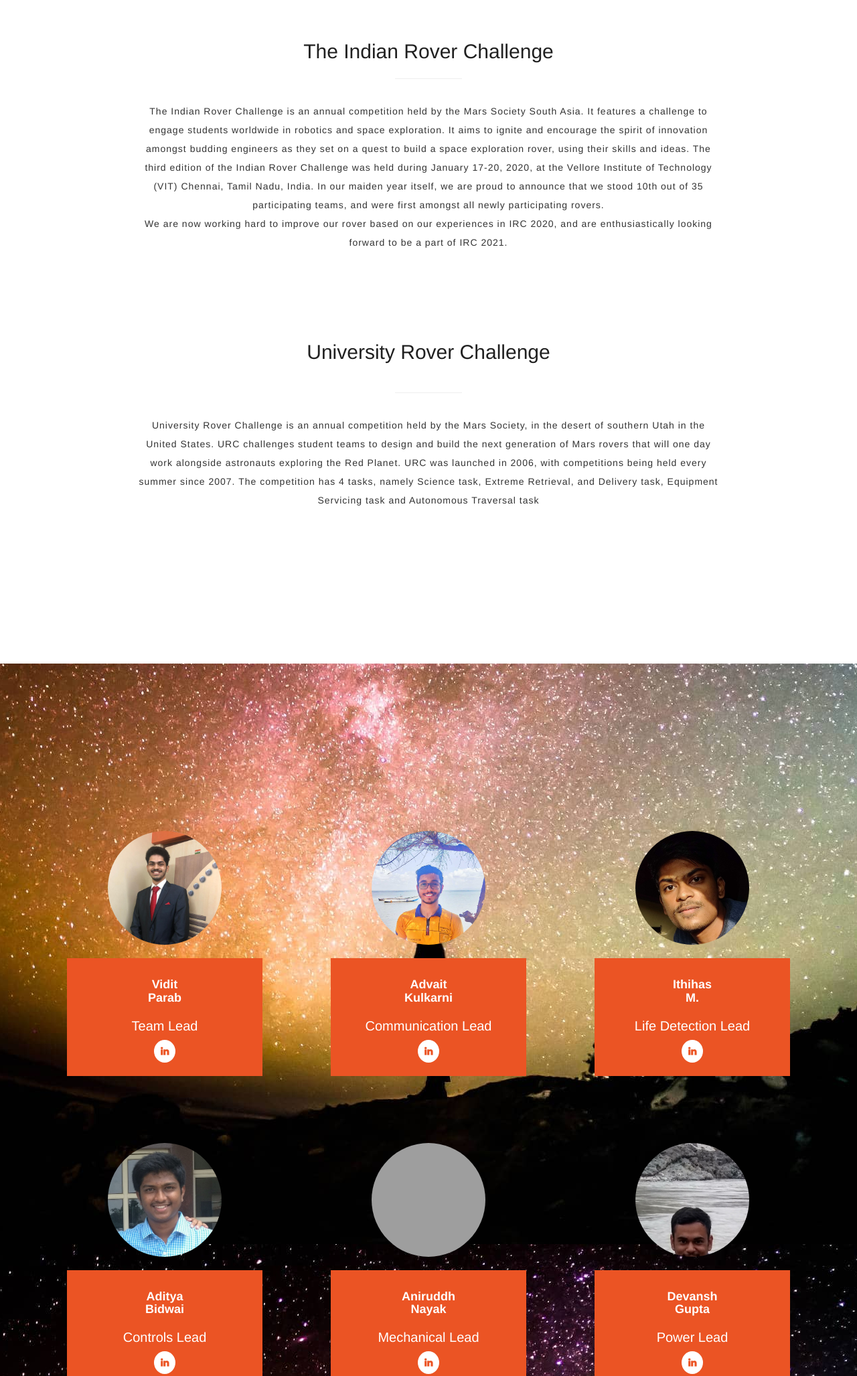
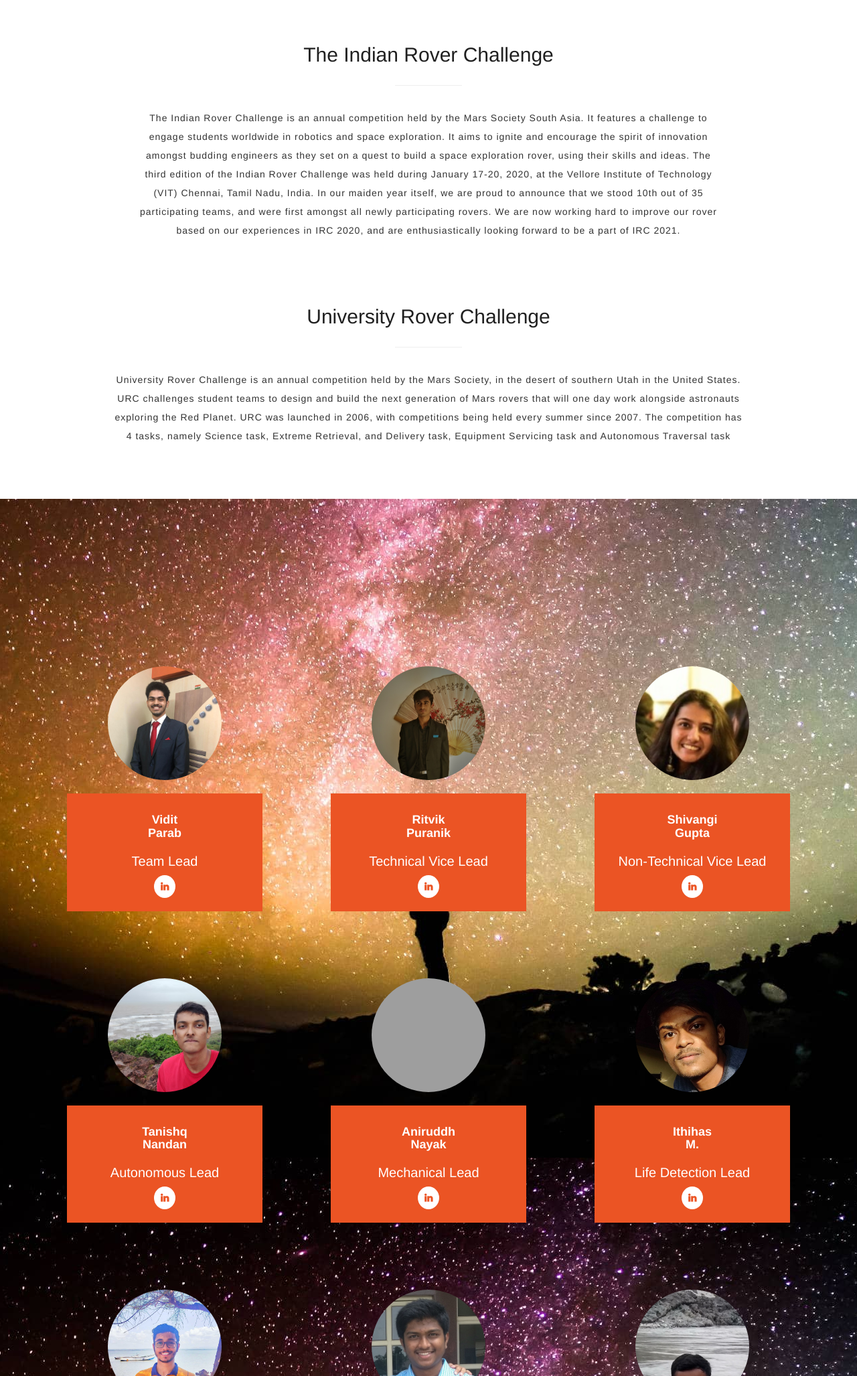
Before and after one commit to ishantgupta777/kratos, a website with bundled scripts: page client/index.html in a window 1280 px wide. Shown: the part 1329-3384 px from the top of the page at 67% size. Built offline with nearby package versions, Linux system fonts and the light colour scheme; grey boxes are pictures that could not be loaded.

Commit message:
updated contents

```diff
--- a/client/css/templatemo-style.css
+++ b/client/css/templatemo-style.css
@@ -243,7 +243,7 @@
 }
 
 /* intro section */
-#intro {
+.intro1 {
 	padding-top: 180px;
 	padding-bottom: 40px;
 }
@@ -258,7 +258,7 @@
 	padding-bottom: 150px;
 }
 
-section#intro.intro1 {
+.intro1 {
 	padding-bottom: 0px;
 }
 
@@ -269,9 +269,20 @@
 #intro h2 {
 	padding-bottom: 10px;
 }
-
-#intro h4 {
-	padding-bottom: 16px;
+.intro2 h2{
+	line-height: 30px;
+}
+.intro2
+{
+	padding-bottom: 0%;
+}
+.intro3
+{
+	padding-top: 0%;
+	margin-top: 0%;
+}
+.intro3 h2{
+	line-height: 30px;
 }
 
 /* work section */
--- a/client/index.html
+++ b/client/index.html
@@ -16,6 +16,8 @@
   <link rel="stylesheet" href="css/nivo-lightbox.css">
   <link rel="stylesheet" href="css/nivo_themes/default/default.css">
   <link rel="stylesheet" href="css/templatemo-style.css">
+  <script src="//ajax.googleapis.com/ajax/libs/jquery/1.9.0/jquery.min.js"></script>
+  <script src="https://cdn.rawgit.com/skipser/youtube-autoresize/master/youtube-autoresizer.js"></script>
 </head>
 
 <body data-spy="scroll" data-target=".navbar-collapse" data-offset="50">
@@ -82,15 +84,14 @@
           <hr>
           <p>The Indian Rover Challenge is an annual competition held by the Mars Society South Asia. It features a challenge to engage students worldwide in robotics and space exploration. It aims to ignite and encourage the spirit of innovation amongst budding engineers as they set on a quest to build a space exploration rover, using their skills and ideas. The third edition of the Indian Rover Challenge was held during January 17-20, 2020, at the Vellore Institute of Technology (VIT) Chennai, Tamil Nadu, India.
             In our maiden year itself, we are proud to announce that we stood 10th out of 35 participating teams, and were first amongst all newly participating rovers.
-            <br>
+
             We are now working hard to improve our rover based on our experiences in IRC 2020, and are enthusiastically looking forward to be a part of IRC 2021.</p>
-
         </div>
       </div>
     </div>
   </section>
 
-  <section id="intro3" class="intro2">
+  <section id="intro" class="intro3">
     <div class="container">
       <div class="row">
         <div class="col-md-offset-1 col-md-10 col-sm-offset-1 col-sm-10 title">
@@ -118,6 +119,51 @@
             <a target="_blank" href="https://www.linkedin.com/in/vidit-parab-499667167" class="fa fa-linkedin"> </a target="_blank">
           </div>
         </div>
+        <div class="col-md-4 col-sm-4 col-xs-12 wow fadeIn" data-wow-delay="1.6s"><img
+          src="images/formal_imgs/Ritvik Puranik , Technical Vice Lead.jpg" class="img-responsive" alt="team img">
+        <div class="team-des">
+          <h4>Ritvik<br> Puranik</h4>
+          <h3>Technical Vice Lead</h3>
+          <a target="_blank" href="https://www.linkedin.com/in/ritvik-puranik" class="fa fa-linkedin"> </a
+            target="_blank">
+          </div>
+      </div>
+      <div class="col-md-4 col-sm-4 col-xs-12 wow fadeIn" data-wow-delay="1.6s"><img
+        src="images/formal_imgs/shivangi gupta, Non Technical Vice Lead.jpeg" class="img-responsive" alt="team img">
+      <div class="team-des">
+        <h4>Shivangi<br> Gupta</h4>
+        <h3>Non-Technical Vice Lead</h3>
+        <a target="_blank" href="https://www.linkedin.com/in/shivangi-gupta-3429aa8b" class="fa fa-linkedin"> </a
+          target="_blank">
+        </div>
+    </div>
+    <div class="col-md-4 col-sm-4 col-xs-12 wow fadeIn" data-wow-delay="1.6s"><img
+      src="images/formal_imgs/Tanishq Nandan Autonomous Lead.jpeg" class="img-responsive" alt="team img">
+    <div class="team-des">
+      <h4>Tanishq<br> Nandan</h4>
+      <h3>Autonomous Lead</h3>
+      <a target="_blank" href="https://www.linkedin.com/in/tanishq-nandan-ab9bb5194" class="fa fa-linkedin"> </a
+        target="_blank">
+      </div>
+  </div>
+  <div class="col-md-4 col-sm-4  col-xs-12 wow fadeIn" data-wow-delay="0.9s"><img
+    src="images/formal_imgs/Aniruddh Nayak, Mech Lead..jpg" class="img-responsive" alt="team img">
+  <div class="team-des">
+    <h4>Aniruddh <br> Nayak</h4>
+    <h3>Mechanical Lead</h3>
+    <a target="_blank" href="https://www.linkedin.com/in/aniruddha-nayak-363707161" class="fa fa-linkedin"> </a
+      target="_blank">
+  </div>
+</div>
+<div class="col-md-4 col-sm-4 col-xs-12 wow fadeIn" data-wow-delay="1.3s"><img
+  src="images/formal_imgs/Ithihas M., Life detection Lead.jpg" class="img-responsive" alt="team img">
+<div class="team-des">
+  <h4>Ithihas <br>M.</h4>
+  <h3>Life Detection Lead</h3>
+  <a target="_blank" href="https://www.linkedin.com/in/ithihasmadala" class="fa fa-linkedin">
+  </a>
+</div>
+</div>
 
         <div class="col-md-4 col-sm-4  col-xs-12 wow fadeIn" data-wow-delay="0.9s"><img
             src="images/formal_imgs/Advait Kulkarni , Communication Lead.jpg" class="img-responsive" alt="team img">
@@ -126,15 +172,6 @@
             <h3>Communication Lead</h3>
             <a target="_blank" href="" class="fa fa-linkedin"> </a>
 
-          </div>
-        </div>
-        <div class="col-md-4 col-sm-4 col-xs-12 wow fadeIn" data-wow-delay="1.3s"><img
-            src="images/formal_imgs/Ithihas M., Life detection Lead.jpg" class="img-responsive" alt="team img">
-          <div class="team-des">
-            <h4>Ithihas <br>M.</h4>
-            <h3>Life Detection Lead</h3>
-            <a target="_blank" href="https://www.linkedin.com/in/ithihasmadala" class="fa fa-linkedin">
-            </a>
           </div>
         </div>
         <div class="col-md-4 col-sm-4 col-xs-12 wow fadeIn" data-wow-delay="1.6s"><img
@@ -147,15 +184,6 @@
           </div>
         </div>
 
-        <div class="col-md-4 col-sm-4  col-xs-12 wow fadeIn" data-wow-delay="0.9s"><img
-            src="images/formal_imgs/Aniruddh Nayak, Mech Lead..jpg" class="img-responsive" alt="team img">
-          <div class="team-des">
-            <h4>Aniruddh <br> Nayak</h4>
-            <h3>Mechanical Lead</h3>
-            <a target="_blank" href="https://www.linkedin.com/in/aniruddha-nayak-363707161" class="fa fa-linkedin"> </a
-              target="_blank">
-          </div>
-        </div>
         <div class="col-md-4 col-sm-4 col-xs-12 wow fadeIn" data-wow-delay="1.6s"><img
           src="images/formal_imgs/Deavnsh Gupta, Power Lead.png" class="img-responsive" alt="team img">
         <div class="team-des">
@@ -165,33 +193,8 @@
             target="_blank">
           </div>
       </div>
-      <div class="col-md-4 col-sm-4 col-xs-12 wow fadeIn" data-wow-delay="1.6s"><img
-        src="images/formal_imgs/Ritvik Puranik , Technical Vice Lead.jpg" class="img-responsive" alt="team img">
-      <div class="team-des">
-        <h4>Ritvik<br> Puranik</h4>
-        <h3>Technical Vice Lead</h3>
-        <a target="_blank" href="https://www.linkedin.com/in/ritvik-puranik" class="fa fa-linkedin"> </a
-          target="_blank">
-        </div>
-    </div>
-    <div class="col-md-4 col-sm-4 col-xs-12 wow fadeIn" data-wow-delay="1.6s"><img
-      src="images/formal_imgs/shivangi gupta, Non Technical Vice Lead.jpeg" class="img-responsive" alt="team img">
-    <div class="team-des">
-      <h4>Shivangi<br> Gupta</h4>
-      <h3>Non-Technical Vice Lead</h3>
-      <a target="_blank" href="https://www.linkedin.com/in/shivangi-gupta-3429aa8b" class="fa fa-linkedin"> </a
-        target="_blank">
-      </div>
-  </div>
-   <div class="col-md-4 col-sm-4 col-xs-12 wow fadeIn" data-wow-delay="1.6s"><img
-          src="images/formal_imgs/Tanishq Nandan Autonomous Lead.jpeg" class="img-responsive" alt="team img">
-        <div class="team-des">
-          <h4>Tanishq<br> Nandan</h4>
-          <h3>Autonomous Lead</h3>
-          <a target="_blank" href="https://www.linkedin.com/in/tanishq-nandan-ab9bb5194" class="fa fa-linkedin"> </a
-            target="_blank">
-          </div>
-      </div>
+
+
 
       </div>
     </div>
```
Also changed, not shown: client/images/formal_imgs/img/Kratoslogo.png (added), client/images/formal_imgs/img/stock-vector-formal-polygon-striped-seamless-pattern-vector-illustration-concept-geometric-tile-background-for-749607607.jpg (deleted).
